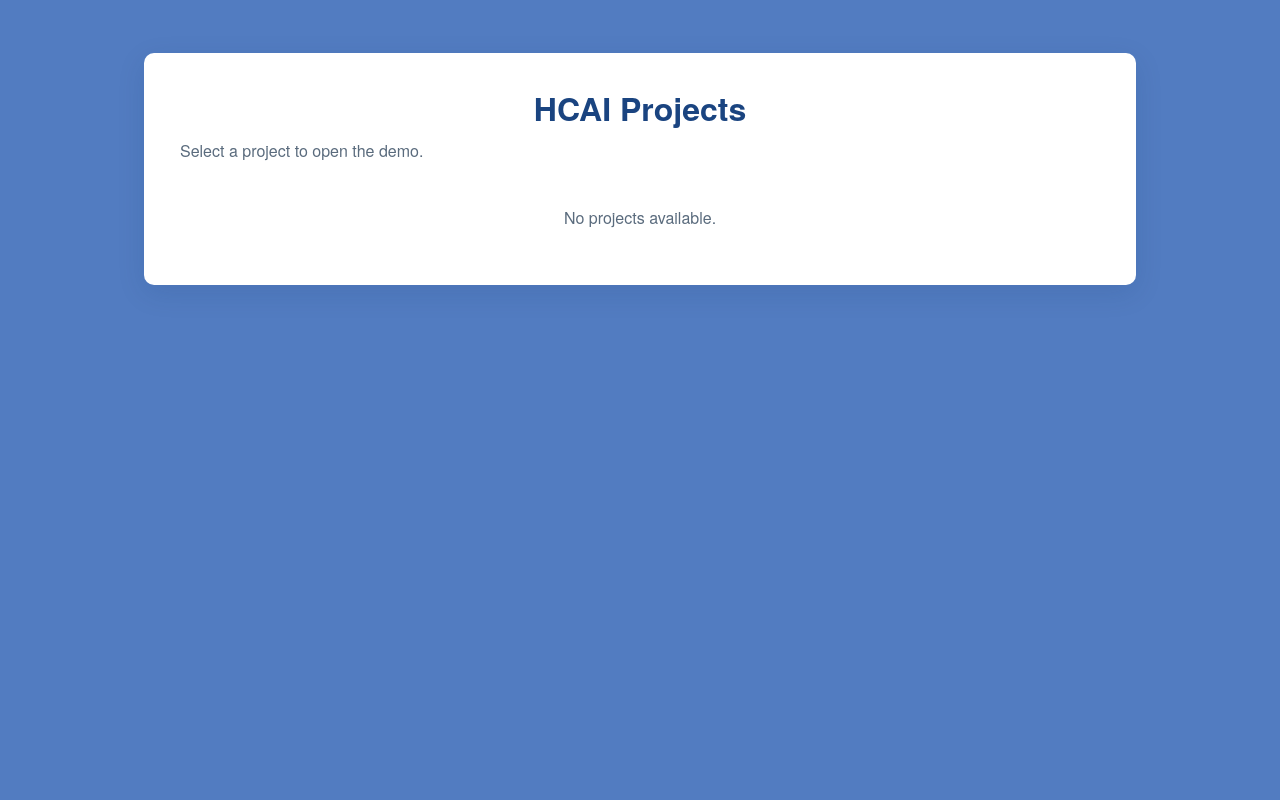
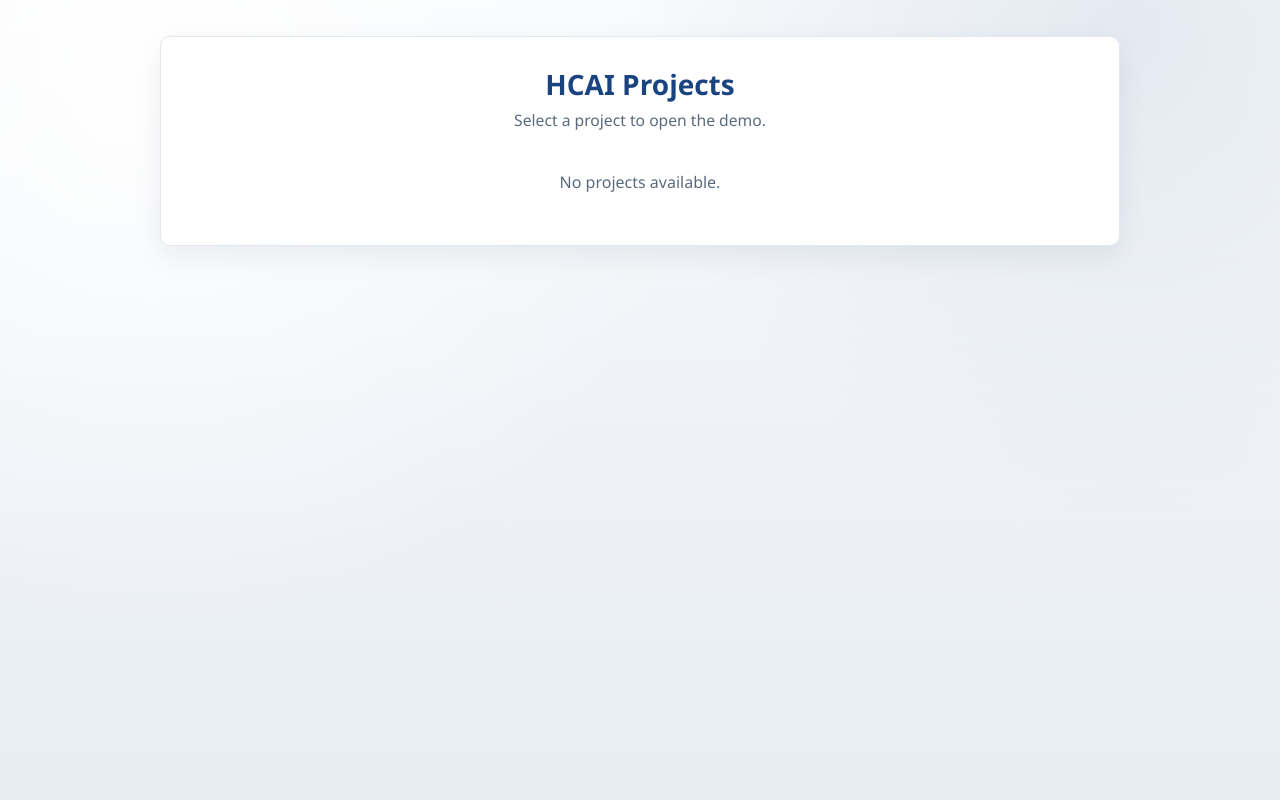
Before and after one commit to Apheironn/hcai, a Django app: template home/templates/home/index.html in a window 1280 px wide. Run offline with Django 3.2, Linux system fonts and the light colour scheme; the template is opened without the code that fills it, so the values that code supplies are empty.

Commit message:
style: unify layout and replace blue background with neutral theme

```diff
--- a/home/static/home/style.css
+++ b/home/static/home/style.css
@@ -1,28 +1,6 @@
-.home-page {
-    width: min(920px, 94%);
-    margin: 32px auto 48px;
-    padding: 32px 36px 40px;
-    background: #fff;
-    border-radius: 10px;
-    box-shadow: 0 8px 28px rgba(20, 50, 100, 0.12);
-}
-
-.home-header {
+.home-page .page-header {
     text-align: center;
-    margin-bottom: 28px;
-}
-
-.home-header h1 {
-    margin: 0 0 8px;
-    font-size: 2rem;
-    color: #1a4480;
-    font-weight: 600;
-}
-
-.home-lead {
-    margin: 0;
-    color: #5a6b7d;
-    font-size: 1rem;
+    margin-bottom: 24px;
 }
 
 .project-grid {
@@ -36,7 +14,7 @@
     flex-direction: column;
     gap: 8px;
     padding: 20px 22px;
-    background: #f7f9fc;
+    background: #f8fafc;
     border: 1px solid #dde5f0;
     border-radius: 8px;
     text-decoration: none;
@@ -45,12 +23,12 @@
 
 .project-card:hover {
     border-color: #275CB2;
-    box-shadow: 0 6px 18px rgba(39, 92, 178, 0.12);
+    box-shadow: 0 6px 18px rgba(39, 92, 178, 0.1);
     transform: translateY(-2px);
 }
 
 .project-label {
-    font-size: 1.1rem;
+    font-size: 1.08rem;
     font-weight: 600;
     color: #275CB2;
 }
@@ -58,7 +36,7 @@
 .project-desc {
     font-size: 0.92rem;
     color: #5a6b7d;
-    line-height: 1.4;
+    line-height: 1.45;
 }
 
 .empty-note {
@@ -68,9 +46,9 @@
 }
 
 .team-card {
-    margin-top: 28px;
+    margin-top: 24px;
     padding: 18px 20px;
-    background: #f7f9fc;
+    background: #f8fafc;
     border: 1px solid #dde5f0;
     border-radius: 8px;
 }
@@ -112,10 +90,6 @@
 }
 
 @media (max-width: 600px) {
-    .home-page {
-        padding: 24px 20px 32px;
-    }
-
     .team-list li {
         flex-direction: column;
         gap: 4px;
--- a/home/templates/home/index.html
+++ b/home/templates/home/index.html
@@ -7,10 +7,10 @@
 {% endblock %}
 
 {% block content %}
-<div class="home-page">
-    <header class="home-header">
+<div class="box home-page">
+    <header class="page-header">
         <h1>HCAI Projects</h1>
-        <p class="home-lead">Select a project to open the demo.</p>
+        <p class="subtitle">Select a project to open the demo.</p>
     </header>
 
     <section class="project-grid">
--- a/static/style.css
+++ b/static/style.css
@@ -1,129 +1,96 @@
-div {
-  font-family: "Roboto Slab", "HelveticaNeue", "Helvetica Neue", Helvetica, Arial, sans-serif;
+*,
+*::before,
+*::after {
+  box-sizing: border-box;
 }
 
-p {
-  text-align: justify;
-  text-justify: inter-word;
-}
-
-ul {
-  text-align: justify;
-}
-
-ul li { padding: 5px 0; }
-
-label {
-  text-align: justify;
-}
-
-.title-note {
-  text-align: justify;
-  text-justify: inter-word;
+html,
+body {
+  margin: 0;
+  min-height: 100%;
 }
 
 body {
-  background-color: rgba(39, 92, 178, 0.8);
+  font-family: "Segoe UI", Tahoma, Geneva, Verdana, sans-serif;
+  color: #1e293b;
+  background-color: #edf1f6;
+  background-image:
+    radial-gradient(circle at 12% 8%, rgba(255, 255, 255, 0.95) 0, transparent 42%),
+    radial-gradient(circle at 88% 4%, rgba(226, 232, 240, 0.9) 0, transparent 36%),
+    linear-gradient(180deg, #f8fafc 0%, #eef2f7 55%, #e8edf4 100%);
+  background-attachment: fixed;
 }
 
+.grid-parent {
+  min-height: 100vh;
+  padding: 12px 0 32px;
+}
 
 .box {
-  width: 95%;
-  border-radius: 2px;
-  background-color: white;
-  display: grid;
-  grid-template-rows: 50px auto;
-
-  position: absolute;
-  top: 50%;
-  left: 50%;
-  transform: translate(-50%, -50%);
+  width: min(960px, 94%);
+  margin: 24px auto 40px;
+  padding: 28px 32px 36px;
+  background: #fff;
+  border: 1px solid #e2e8f0;
+  border-radius: 10px;
+  box-shadow: 0 10px 30px rgba(15, 23, 42, 0.07);
+  position: relative;
+  top: auto;
+  left: auto;
+  transform: none;
+  display: block;
 }
 
-.title-container{
-  display: table;
-  text-align: center;
-  margin: 20px 0 0 0;
+.page-header {
+  margin-bottom: 8px;
 }
 
-.title{
-  font-family: 'Segoe UI', Tahoma, Geneva, Verdana, sans-serif;
-  font-size: 42px;
-  display: table-cell;
-  vertical-align: middle;
-  width: 100%;
+.page-header h1 {
+  margin: 0 0 6px;
+  color: #1a4480;
+  font-size: 1.75rem;
+  font-weight: 600;
 }
 
-.grid-parent{
-  display: grid;
-  gap: 20px;
-  margin: 20px;
-  padding: 1px;
+.subtitle {
+  margin: 0;
+  color: #5a6b7d;
+  font-size: 0.98rem;
 }
 
-.subtitle-container{
-  display: table;
-  text-align: center;
-  margin: 20px 0 0 0;
+.card {
+  background: #f8fafc;
+  border: 1px solid #dde5f0;
+  border-radius: 8px;
+  padding: 18px 20px;
+  margin-top: 18px;
 }
 
-.subtitle{
-  font-family: 'Segoe UI', Tahoma, Geneva, Verdana, sans-serif;
-  font-size: 32px;
-  display: table-cell;
-  vertical-align: middle;
+.card h2 {
+  margin: 0 0 14px;
+  color: #275CB2;
+  font-size: 1.15rem;
 }
 
-button{
+button {
   background-color: #275CB2;
-  color: white;
+  color: #fff;
   cursor: pointer;
-  width: 30%;
-  opacity: 0.8;
-  height:45px;
   border: none;
-  border-radius: 2px;
-  margin-left: auto;
-  margin-right: auto;
-  display: table;
-  font-size: 20px;
+  border-radius: 6px;
+  padding: 10px 18px;
+  font-size: 0.95rem;
+  font-family: inherit;
+  transition: background-color 0.15s, transform 0.15s;
 }
 
 button:hover {
-  opacity: 1;
+  background-color: #1f4a91;
 }
 
 button:disabled {
-  background-color: #A1B4D4;
-}
-
-.button-container {
-  width: 100%;
-  margin: 0 auto 20px;
-}
-
-.box {
-      grid-template-rows: 150px auto auto;
-}
-
-
-
-.title{
-    vertical-align: bottom;
-}
-
-.main-text{
-  margin-top: 10px;
-  margin-left: 5%;
-  margin-right: 5%;
-  font-size: 20px;
-}
-
-.a{
-    line-height: 0.7;
-    margin-top: 1em ;
-    margin-bottom: 1em ;
-    text-indent: 22px ;
+  background-color: #94a3b8;
+  cursor: not-allowed;
 }
 
 .page-footer {
--- a/templates/base.html
+++ b/templates/base.html
@@ -6,7 +6,7 @@
         <link rel= "stylesheet" href="{% static 'style.css' %}">
         {% block extra_css %}{% endblock %}
         <link rel="shortcut icon" href="{% static 'favicon/favicon.ico' %}">
-        <title>HCAI project</title>
+        <title>{% block title %}HCAI Projects{% endblock %}</title>
         <style></style>
     </head>
     <body>
```
Also changed, not shown: other parts of static/style.css (+76 -0 lines), project1/static/project1/style.css (+2 -44 lines), project2/static/project2/style.css (+1 -49 lines), project3/static/project3/style.css (+8 -117 lines).
